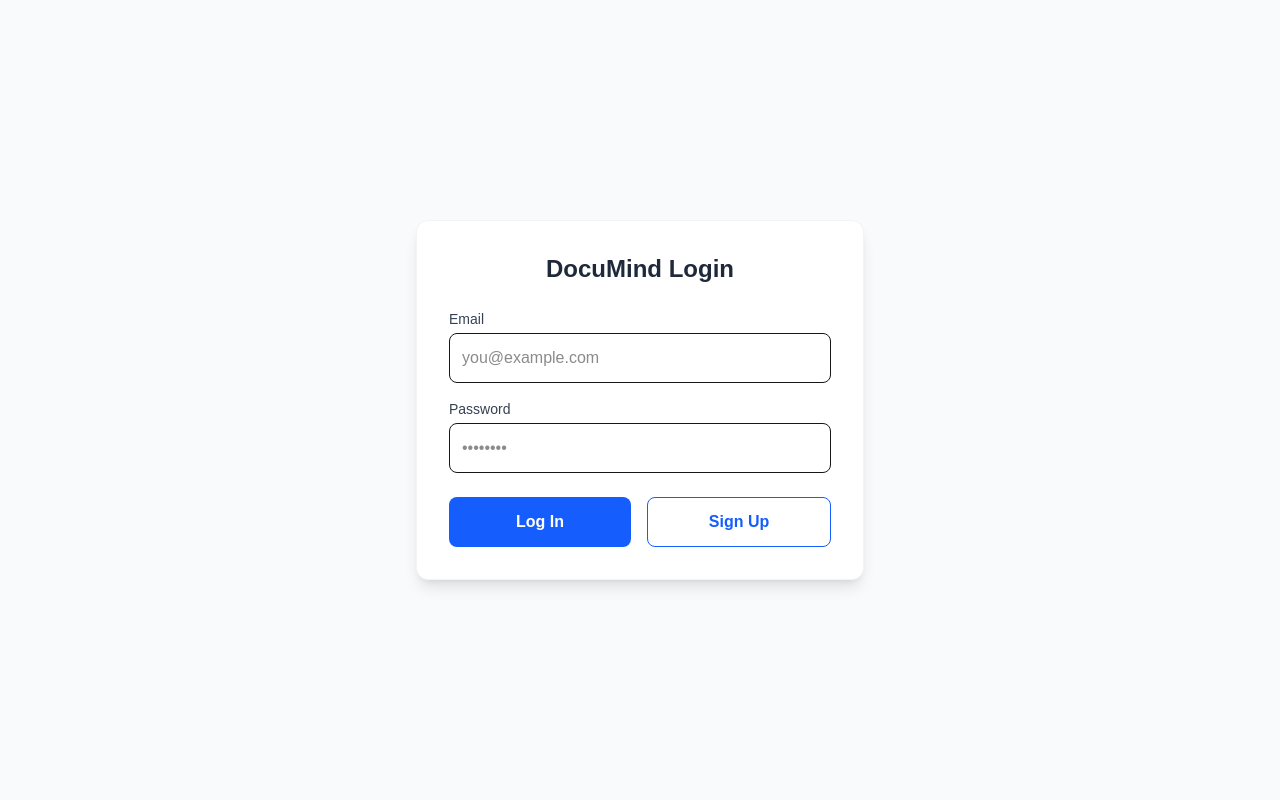
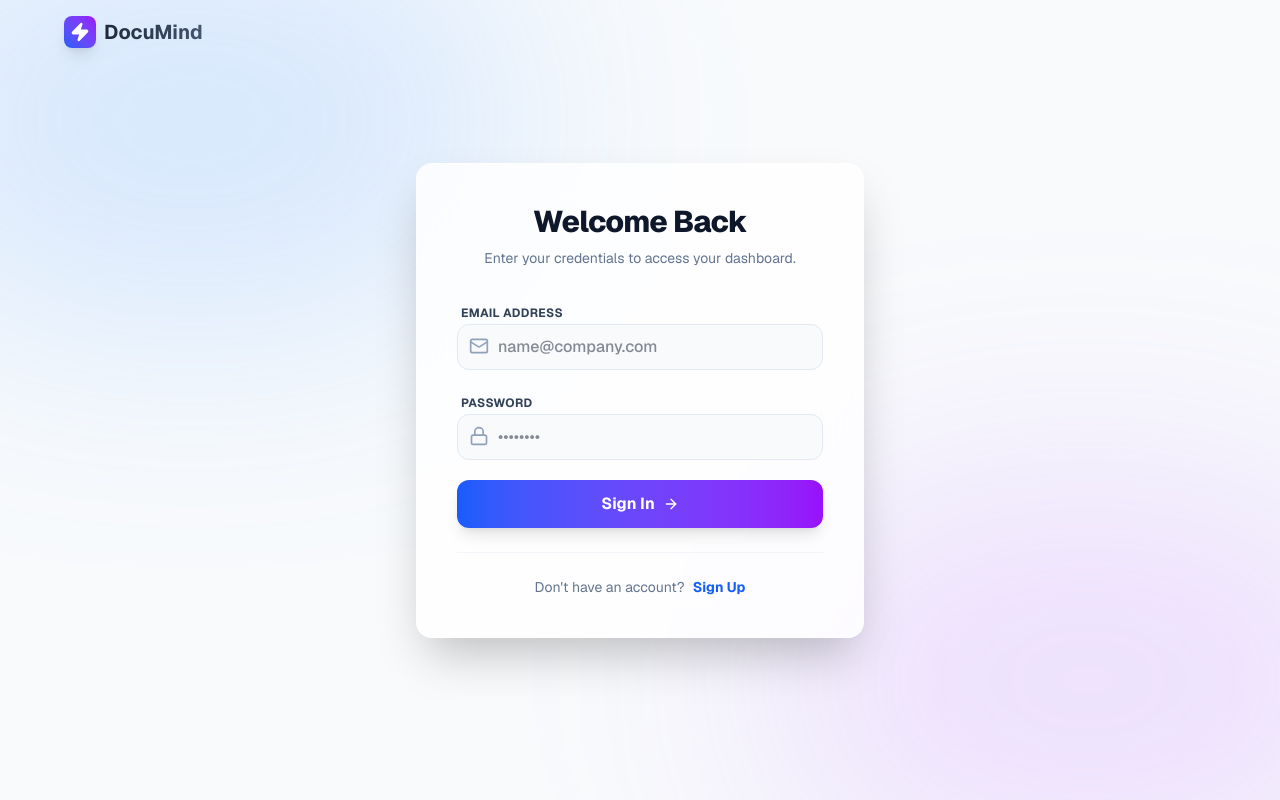
Before and after one commit to DhruvDahikar/DocuMind-AI-Document-Engine, a Next.js app in the folder frontend/: page /login in a window 1280 px wide. Built offline with nearby package versions, Linux system fonts and the light colour scheme; no server answers.

Commit message:
login page UI update

```diff
--- a/frontend/app/login/page.tsx
+++ b/frontend/app/login/page.tsx
@@ -3,90 +3,143 @@
 import { useState } from 'react';
 import { supabase } from '@/lib/supabase';
 import { useRouter } from 'next/navigation';
+import Link from 'next/link';
+import { Zap, Mail, Lock, ArrowRight, Loader2, AlertCircle } from 'lucide-react';
 
-export default function LoginPage() {
+export default function Login() {
   const [email, setEmail] = useState('');
   const [password, setPassword] = useState('');
   const [loading, setLoading] = useState(false);
+  const [error, setError] = useState<string | null>(null);
+  const [isSignUp, setIsSignUp] = useState(false); // Toggle between Login/Signup
   const router = useRouter();
 
-  const handleSignUp = async () => {
+  const handleAuth = async (e: React.FormEvent) => {
+    e.preventDefault();
     setLoading(true);
-    const { data, error } = await supabase.auth.signUp({
-      email,
-      password,
-    });
+    setError(null);
+
+    try {
+      if (isSignUp) {
+        const { error } = await supabase.auth.signUp({ email, password });
+        if (error) throw error;
+        alert('Check your email for the confirmation link!');
+      } else {
+        const { error } = await supabase.auth.signInWithPassword({ email, password });
+        if (error) throw error;
+        router.push('/dashboard');
+      }
+    } catch (err: any) {
+      setError(err.message);
+    } finally {
       setLoading(false);
-
-    if (error) {
-      alert("❌ Error: " + error.message);
-    } else {
-      alert("✅ Account created! You are now logged in.");
-      router.push('/'); // Send them to the main page
-    }
-  };
-
-  const handleLogin = async () => {
-    setLoading(true);
-    const { data, error } = await supabase.auth.signInWithPassword({
-      email,
-      password,
-    });
-    setLoading(false);
-
-    if (error) {
-      alert("❌ Login failed: " + error.message);
-    } else {
-      console.log("User:", data.user);
-      alert("✅ Welcome back!");
-      router.push('/');
     }
   };
 
   return (
-    <div className="flex min-h-screen items-center justify-center bg-gray-50 p-4">
-      <div className="w-full max-w-md bg-white p-8 rounded-xl shadow-lg border border-gray-100">
-        <h1 className="text-2xl font-bold text-center mb-6 text-gray-800">DocuMind Login</h1>
+    <div className="min-h-screen font-sans text-slate-900 bg-slate-50 selection:bg-blue-100 flex items-center justify-center p-6">
 
-        <div className="space-y-4">
-          <div>
-            <label className="block text-sm font-medium text-gray-700 mb-1">Email</label>
+      {/* BACKGROUND DECORATION */}
+      <div className="fixed inset-0 z-0 pointer-events-none">
+        <div className="absolute top-[-10%] left-[-10%] w-[50%] h-[50%] rounded-full bg-blue-400/20 blur-[120px]" />
+        <div className="absolute bottom-[-10%] right-[-10%] w-[50%] h-[50%] rounded-full bg-purple-400/20 blur-[120px]" />
+      </div>
+
+      {/* NAVBAR (Simplified for Login) */}
+      <nav className="fixed top-0 w-full z-50 px-6 py-4">
+        <div className="max-w-6xl mx-auto flex justify-between items-center">
+            <Link href="/" className="flex items-center gap-2 group">
+                <div className="bg-gradient-to-tr from-blue-600 to-purple-600 text-white p-1.5 rounded-lg shadow-lg group-hover:scale-110 transition-transform">
+                    <Zap className="w-5 h-5 fill-current" />
+                </div>
+                <span className="text-xl font-bold bg-clip-text text-transparent bg-gradient-to-r from-slate-800 to-slate-600">DocuMind</span>
+            </Link>
+        </div>
+      </nav>
+
+      {/* LOGIN CARD */}
+      <div className="relative z-10 w-full max-w-md animate-in fade-in slide-in-from-bottom-4 duration-700">
+        <div className="bg-white/80 backdrop-blur-xl border border-white/50 shadow-2xl rounded-2xl p-8 md:p-10">
+
+            <div className="text-center mb-8">
+                <h1 className="text-3xl font-extrabold text-slate-900 tracking-tight">
+                    {isSignUp ? 'Create an Account' : 'Welcome Back'}
+                </h1>
+                <p className="text-slate-500 mt-2 text-sm">
+                    {isSignUp ? 'Start analyzing documents in seconds.' : 'Enter your credentials to access your dashboard.'}
+                </p>
+            </div>
+
+            <form onSubmit={handleAuth} className="space-y-5">
+
+                {/* Email Input */}
+                <div className="space-y-1.5">
+                    <label className="text-xs font-bold text-slate-700 uppercase tracking-wide ml-1">Email Address</label>
+                    <div className="relative group">
+                        <Mail className="absolute left-3 top-3 w-5 h-5 text-slate-400 group-focus-within:text-blue-500 transition-colors" />
                         <input
                             type="email"
+                            required
+                            className="w-full bg-slate-50 border border-slate-200 rounded-xl py-2.5 pl-10 pr-4 text-slate-900 font-medium focus:outline-none focus:ring-2 focus:ring-blue-500/20 focus:border-blue-500 transition-all"
+                            placeholder="name@company.com"
                             value={email}
                             onChange={(e) => setEmail(e.target.value)}
-              className="w-full p-3 border rounded-lg focus:ring-2 focus:ring-blue-500 outline-none"
-              placeholder="you@example.com"
                         />
                     </div>
+                </div>
 
-          <div>
-            <label className="block text-sm font-medium text-gray-700 mb-1">Password</label>
+                {/* Password Input */}
+                <div className="space-y-1.5">
+                    <label className="text-xs font-bold text-slate-700 uppercase tracking-wide ml-1">Password</label>
+                    <div className="relative group">
+                        <Lock className="absolute left-3 top-3 w-5 h-5 text-slate-400 group-focus-within:text-purple-500 transition-colors" />
                         <input
                             type="password"
+                            required
+                            className="w-full bg-slate-50 border border-slate-200 rounded-xl py-2.5 pl-10 pr-4 text-slate-900 font-medium focus:outline-none focus:ring-2 focus:ring-purple-500/20 focus:border-purple-500 transition-all"
+                            placeholder="••••••••"
                             value={password}
                             onChange={(e) => setPassword(e.target.value)}
-              className="w-full p-3 border rounded-lg focus:ring-2 focus:ring-blue-500 outline-none"
-              placeholder="••••••••"
                         />
                     </div>
+                </div>
 
-          <div className="flex gap-4 pt-2">
+                {/* Error Message */}
+                {error && (
+                    <div className="p-3 bg-red-50 border border-red-100 rounded-lg flex items-start gap-2 text-red-600 text-sm">
+                        <AlertCircle className="w-4 h-4 mt-0.5 shrink-0" />
+                        <span>{error}</span>
+                    </div>
+                )}
+
+                {/* Submit Button */}
                 <button
-              onClick={handleLogin}
+                    type="submit"
                     disabled={loading}
-              className="flex-1 bg-blue-600 text-white py-3 rounded-lg font-semibold hover:bg-blue-700 transition disabled:opacity-50"
+                    className="w-full bg-gradient-to-r from-blue-600 to-purple-600 text-white font-bold py-3 rounded-xl shadow-lg hover:shadow-blue-500/25 hover:scale-[1.02] active:scale-[0.98] transition-all flex justify-center items-center gap-2 disabled:opacity-70 disabled:cursor-not-allowed"
                 >
-              {loading ? "..." : "Log In"}
+                    {loading ? <Loader2 className="w-5 h-5 animate-spin" /> : (
+                        <>
+                            {isSignUp ? 'Sign Up Free' : 'Sign In'}
+                            <ArrowRight className="w-4 h-4" />
+                        </>
+                    )}
                 </button>
+            </form>
+
+            {/* Toggle Sign Up / Sign In */}
+            <div className="mt-6 text-center pt-6 border-t border-slate-100">
+                <p className="text-slate-500 text-sm">
+                    {isSignUp ? 'Already have an account?' : "Don't have an account?"}
                     <button
-              onClick={handleSignUp}
-              disabled={loading}
-              className="flex-1 bg-white text-blue-600 border border-blue-600 py-3 rounded-lg font-semibold hover:bg-blue-50 transition disabled:opacity-50"
+                        onClick={() => { setIsSignUp(!isSignUp); setError(null); }}
+                        className="ml-2 font-bold text-blue-600 hover:text-blue-700 hover:underline transition-all"
                     >
-              Sign Up
+                        {isSignUp ? 'Sign In' : 'Sign Up'}
                     </button>
+                </p>
             </div>
+
         </div>
       </div>
     </div>
```
Lines whose indentation alone changed are shown as unchanged.
